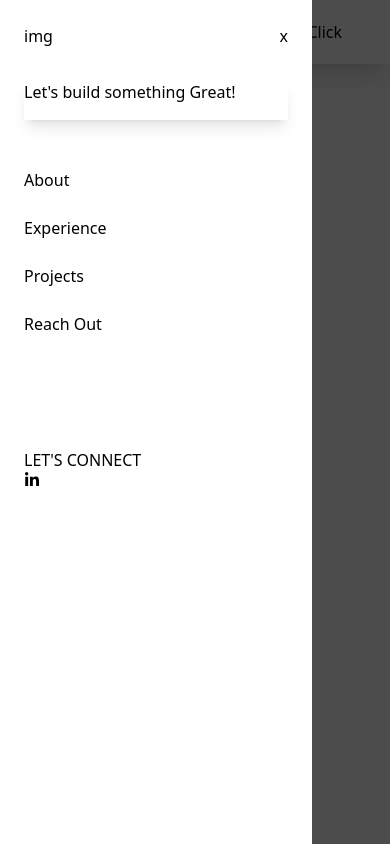
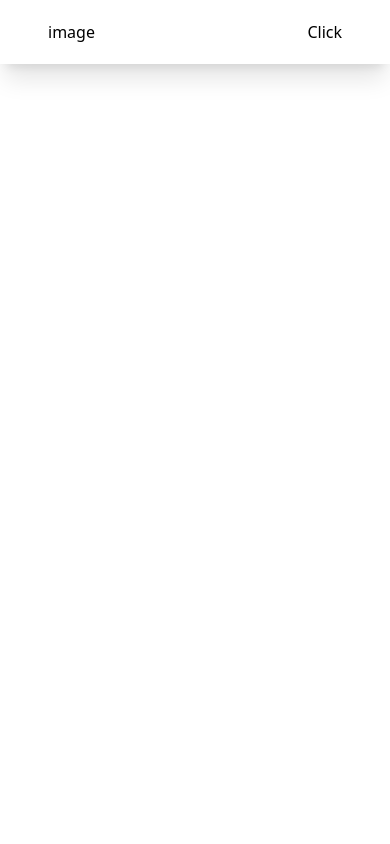
Before and after one commit to betty-Get/MainPortfolio, a Next.js app in the folder my-app/: page / in a window 390 px wide. Built offline with nearby package versions, Linux system fonts and the light colour scheme.

Commit message:
navbar made responsive

```diff
--- a/my-app/src/app/components/navbar.jsx
+++ b/my-app/src/app/components/navbar.jsx
@@ -1,9 +1,15 @@
 "use client";
 import Link from "next/link";
-import React from "react";
-import { FaLinkedinIn } from "react-icons/fa";
+import React, { useState } from "react";
+import { FaLinkedinIn, FaGithub } from "react-icons/fa";
+import { MdEmail, MdClose } from "react-icons/md";
+import { IoMdContact } from "react-icons/io";
 
 const Navbar = () => {
+  const [nav, setNav] = useState(false);
+  const handleNav = () => {
+    setNav(!nav);
+  };
   return (
     <header className=" max-w-full ">
       <div className="h-16 flex justify-between items-center px-12 shadow-xl">
@@ -22,16 +28,34 @@ const Navbar = () => {
             Reach Out
           </Link>
         </div>
-        <button className="flex md:hidden">Click</button>
+        <button className="flex md:hidden" onClick={handleNav}>
+          Click
+        </button>
       </div>
 
-      <div className="fixed top-0 left-0 h-full w-full bg-black/70">
-        <div className="w-[80%] bg-white h-full p-6">
-          <div className="flex justify-between pb-8">
+      <div
+        className={
+          nav
+            ? "fixed md:hidden top-0 left-0 h-full w-full bg-black/70 ease-in-out duration-200"
+            : "ease-in-out duration-200"
+        }
+      >
+        <div
+          className={
+            nav
+              ? "fixed top-0 left-0 w-[80%] min-[460px]:w-[60%] md:w-[45%] bg-white h-full p-6 ease-in-out duration-500"
+              : "fixed top-0 left-[-100%] bg-white h-full p-6 ease-in-out duration-500"
+          }
+        >
+          <div className="flex justify-between mb-8">
             <p>img</p>
-            <button>x</button>
+            <button className="rounded-circle" onClick={handleNav}>
+              <MdClose />
+            </button>
           </div>
-          <p className=" shadow-lg pb-4">Let's build something Great!</p>
+          <p className=" shadow-lg pb-4 text-[14px] sm:text-[16px]">
+            Let's build something Great!
+          </p>
           <div className="flex flex-col py-12 w-fit">
             <Link href={""} className="pb-6 hover:underline">
               About
@@ -46,9 +70,20 @@ const Navbar = () => {
               Reach Out
             </Link>
           </div>
-          <p className="uppercase pt-10">Let's connect</p>
-          <div>
-            <FaLinkedinIn />
+          <p className="uppercase pt-6">Let's connect</p>
+          <div className="flex my-4">
+            <div className=" rounded-circle mr-5 min-[400px]:mr-8">
+              <FaLinkedinIn />
+            </div>
+            <div className=" rounded-circle mr-5 min-[400px]:mr-8">
+              <FaGithub />
+            </div>
+            <div className=" rounded-circle mr-5 min-[400px]:mr-8">
+              <MdEmail />
+            </div>
+            <div className=" rounded-circle mr-5 min-[400px]:mr-8">
+              <IoMdContact />
+            </div>
           </div>
         </div>
       </div>
--- a/my-app/src/app/globals.css
+++ b/my-app/src/app/globals.css
@@ -1,3 +1,7 @@
 @tailwind base;
 @tailwind components;
 @tailwind utilities;
+
+.rounded-circle{
+    @apply rounded-full shadow-lg shadow-gray-600  p-3 flex justify-center items-center;
+}
```
